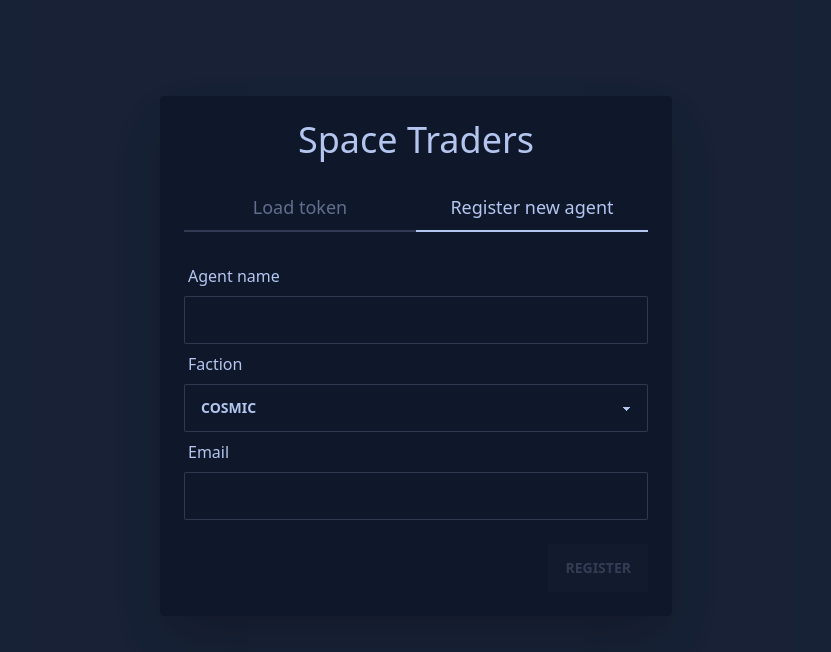
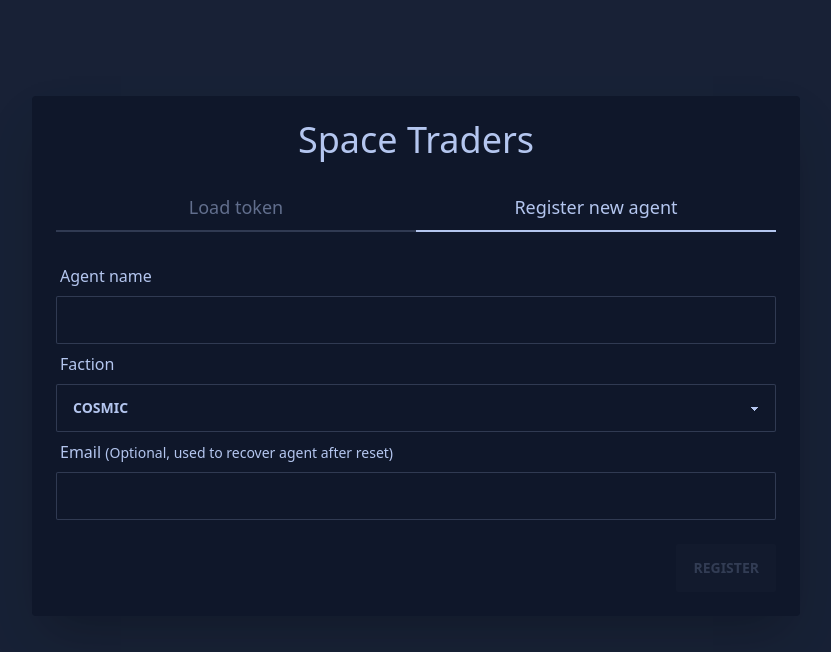
Before and after one commit to DarkAce65/space-traders, a React (Vite) app: page / in a window 1280 px wide. Both pictures are taken after a click on the button "Register new agent". Shown: the top 652 px of the page, without its empty margins (224-1055 px from the left). Built offline with nearby package versions, Linux system fonts and the light colour scheme; what openapi-fetch would draw is missing.

Commit message:
Widen modal and add optional text to email

```diff
--- a/src/LoginModal.tsx
+++ b/src/LoginModal.tsx
@@ -20,7 +20,6 @@ const LoadTokenForm = () => {
         <input
           type="text"
           value={token}
-          pattern="^([a-zA-Z0-9_=]+)\.([a-zA-Z0-9_=]+)\.([a-zA-Z0-9_\-\+\/=]*)$"
           className="input-bordered input w-full"
           onChange={({ target: { value } }) => {
             setToken(value);
@@ -90,7 +89,11 @@ const RegisterAgentForm = () => {
         </select>
       </div>
       <div className="form-control">
-        <label className="label">Email</label>
+        <label className="label">
+          <span>
+            Email <span className="text-sm">(Optional, used to recover agent after reset)</span>
+          </span>
+        </label>
         <input
           type="text"
           value={email}
@@ -120,7 +123,7 @@ const LoginModal = () => {
 
   return (
     <div className="modal modal-open">
-      <div className="modal-box mt-24" style={{ alignSelf: 'start' }}>
+      <div className="modal-box mt-24 max-w-3xl" style={{ alignSelf: 'start' }}>
         <h1 className="mb-6 text-center text-4xl">Space Traders</h1>
         <div className="tabs mb-6 w-full">
           <button
```
